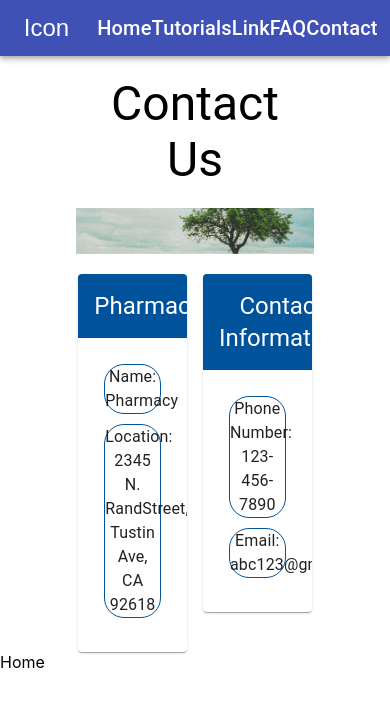
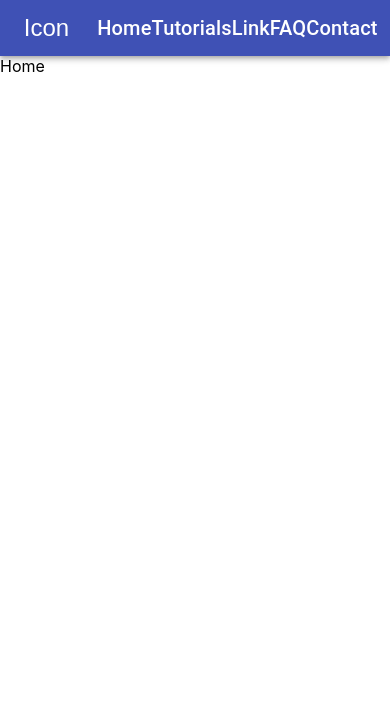
Before and after one commit to tianxiong-wu/InnovationLab-UCI-Capstone, a React (Create React App) app in the folder gap-project/client/: page / in a window 390 px wide. Shown: the top 706 px of the page. Built offline with nearby package versions, Linux system fonts and the light colour scheme.

Commit message:
contact page formatted for mobile

```diff
--- a/gap-project/client/src/App.js
+++ b/gap-project/client/src/App.js
@@ -16,7 +16,6 @@ function App() {
 
   <Router>
       <Nav/>
-        <PharmContact/>
         {/* A <Switch> looks through its children <Route>s and
             renders the first one that matches the current URL. */}
         <Switch>
@@ -25,6 +24,9 @@ function App() {
           </Route>
           <Route path="/users">
             User
+          </Route>
+          <Route path="/contact">
+            <PharmContact/>
           </Route>
           <Route path="/">
             Home
--- a/gap-project/client/src/components/nav/nav.js
+++ b/gap-project/client/src/components/nav/nav.js
@@ -72,7 +72,7 @@ export default function MenuAppBar() {
             <Link className="navItem"  to="/faq">FAQ</Link>
         </Typography>
         <Typography variant="h6" className={classes.title}>
-            <Link className="navItem" href="#">Contact</Link>
+            <Link className="navItem" to="/contact">Contact</Link>
         </Typography>
           {auth && (
             <div>
--- a/gap-project/client/src/pages/pharmContact/pharmContact.js
+++ b/gap-project/client/src/pages/pharmContact/pharmContact.js
@@ -72,7 +72,7 @@ export default function Contact() {
             <Grid container>
                 <Grid item xl={2} lg={2} xs={2}></Grid>
 
-                <Grid item xs={8} lg={8} xs={8}>
+                <Grid item xs={12} md={8}>
                     <Typography variant='h3' className={classes.pageTitle}>Contact Us</Typography>
 
                     <img
@@ -86,9 +86,9 @@ export default function Contact() {
 
             {/* bottom half */}
             <Grid container spacing={2}>
-                <Grid item xl={2} lg={2} md={2} sm={2} xs={2}></Grid>
+                <Grid item xs={2}></Grid>
 
-                <Grid item xs={4} xl={4} lg={4} md={4} sm={4}>
+                <Grid item xs={12} md={4}>
                     {pharmInfo.map((pharmInfo) => (
                         <Card borderRadius={30}>
                             <CardHeader
@@ -110,7 +110,7 @@ export default function Contact() {
                     ))}
                 </Grid>
 
-                <Grid item xl={4} lg={4} md={4} sm={4} xs={4} justify='center'>
+                <Grid item xs={12} md={4}>
                     {contactInfo.map((contactInfo) => (
                         <Card>
                             <CardHeader
@@ -132,7 +132,7 @@ export default function Contact() {
                     ))}
                 </Grid>
 
-                <Grid item xl={2} lg={2} md={2} sm={4} xs={2}></Grid>
+                <Grid item xs={2} sm={4} md={2} lg={2} xl={2}></Grid>
             </Grid>
         </Container>
 
```
Also changed, not shown: 1 other file (tests, documents, lock files or other folders).
